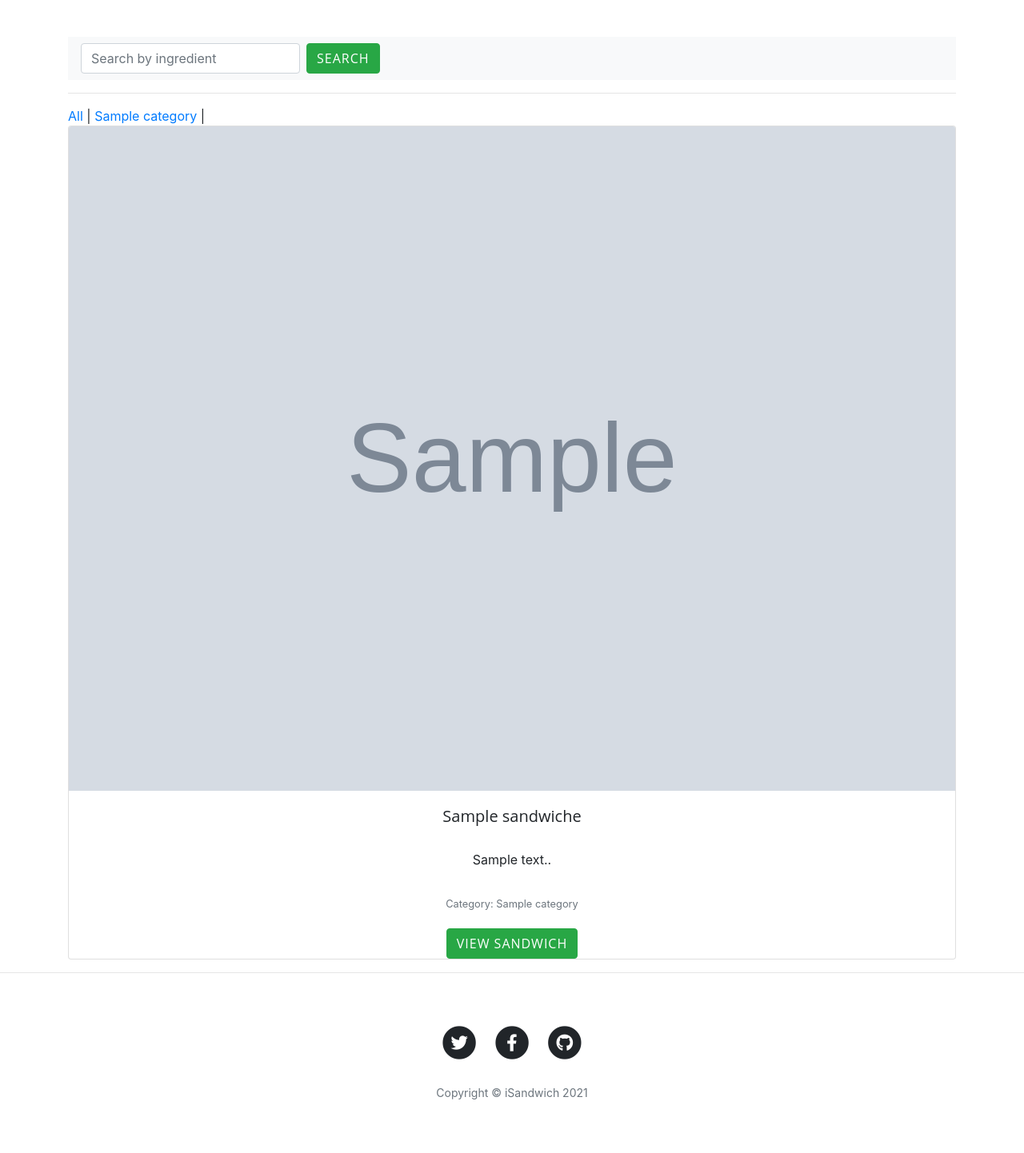
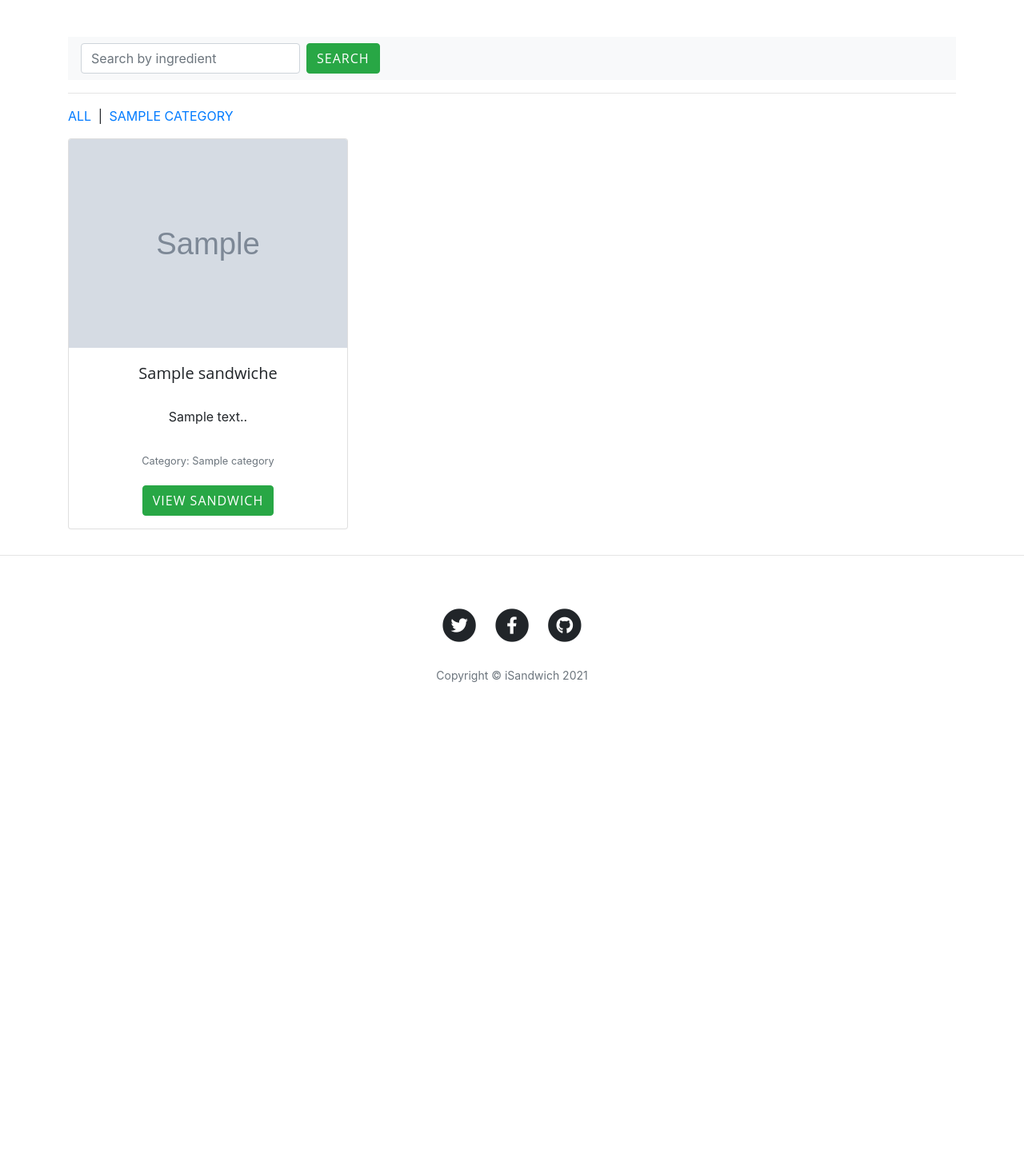
Before and after one commit to Code-Institute-Submissions/DannyNagyAI-DannyNagyAI-DannyNagyAI-Code-Institute-MS3-Project_JuneResub, a Flask app: page /sandwiches in a window 1280 px wide. Shown: the part 536-1978 px from the top of the page at 80% size. After the commit the page ends 1389 px from the top, so only its background shows below. Run offline with Flask 2, Linux system fonts and the light colour scheme; grey boxes marked "Sample" are stand-in pictures; a database or web service that is not in the repository returns one stand-in record (values such as "Sample title"); some libraries are stand-ins or nearby versions.

Commit message:
Merge branch 'master' of https://github.com/DannyNagyAI/DannyNagyAI-DannyNagyAI-Code-Institute-MS3-Project

```diff
--- a/run.py
+++ b/run.py
@@ -1,4 +1,5 @@
 import os
+import re
 import bson
 # from gridfs import GridFS - use in next version
 from flask import Flask, render_template, request, session
@@ -22,14 +23,20 @@ users_collection = db.users             # Select users
 def index():
     return render_template("index.html", title="Home of the brave", subtitle="Heal your cravings", heroimage="coverphoto-bg1.jpg")
 
+@app.route("/test")
+def test():
+    return render_template("test.html", title="Test layout", subtitle="Please give us peace", heroimage="coverphoto-bg6.jpg")
+
 @app.route("/about")
 def about():
     return render_template("about.html", title="About us", subtitle="The untold story", heroimage="coverphoto-bg6.jpg")
 
 @app.route("/search_sandwiches", methods=['POST'])
 def search_sandwiches():
-    search_string = "%"+request.form["search"]+"%"
-    search_result = sandwich_collection.find({"ingredients":{ "$regex": search_string }})
+    search_string = request.form["search"]
+    search_string = search_string.split()
+
+    search_result = sandwich_collection.find({'ingredients': {'$in': search_string}})
 
     return render_template("sandwiches.html", search_result = search_result, heroimage="coverphoto-bg7.jpg")
 
--- a/static/css/style.css
+++ b/static/css/style.css
@@ -1,6 +1,6 @@
-/*------------------*/
-/* General          */
-/*------------------*/
+/* ================================================ */
+/* General stuff - mostly small adjustments         */
+/* ================================================ */
 p {
     margin-top: 30px !important;
 }
@@ -12,6 +12,40 @@ footer a {
 footer a:hover {
    color: #0085a1 !important;
 }
+
+div#categories_filter {
+    margin-bottom: 1em;
+    text-transform: uppercase;
+}
+
+div#categories_filter ul {
+  list-style: none; /* Remove HTML bullets */
+  padding: 0;
+  margin: 0;
+}
+
+div#categories_filter li {
+  display: inline;
+}
+
+div#categories_filter li a:hover {
+  text-decoration: none;
+}
+
+div#categories_filter li:not(:last-child):after {
+  content: " | ";
+  padding:0.25em;
+}
+
+div.card {
+    margin-bottom: 1em;
+    padding-bottom: 1em;
+}
+
+div.card img {
+    max-width: 360px;
+}
+
 
 /*---------------*/
 /*------Home-----*/
--- a/templates/login_form.html
+++ b/templates/login_form.html
@@ -7,11 +7,11 @@
 <form class="card mt3" method="POST" action="/login">
     <div class="form-group">
         <label for="user_name">Username</label>
-        <input type="text" class="form-control" name="user_name" placeholder="Enter a username">
+        <input type="text" class="form-control" name="user_name" id="user_name"  placeholder="Enter a username">
     </div>
     <div class="form-group">
         <label for="password">Password</label>
-        <input type="password" class="form-control" name="password" placeholder="Enter a password">
+        <input type="password" class="form-control" name="password" id="password" placeholder="Enter a password">
     </div>
     <button type="submit" class="btn btn-success">Login</button>
 </form>
--- a/templates/sandwiches.html
+++ b/templates/sandwiches.html
@@ -8,28 +8,44 @@
     </form>
 </nav>
 <hr>
+
 {% if search_result %}
-<p>Got some results for ya!</p>
+<div>Search hits: {{ search_result.count() }}</div>
+<div class="row">
     {% for fs in search_result %}
-
-        <p>{{ fs["sandwich_name"] }}</p>
-        <p>{{ fs["description"] }}</p>
-
+        <div class="col-sm-4">
+            <div class="card text-center">
+                <img src="static/img/sandwiches/{{ fs["image"] }}" class="card-img-top" alt="...">
+                <div class="card-body">
+                    <h5 class="card-title">{{ fs["sandwich_name"] }}</h5>
+                    <p class="card-text">{{ fs["description"] }}.</p>
+                    <p class="card-text"><small class="text-muted">Category: {{ fs["category"] }}</small></p>
+                </div>
+                <div class="text-center">
+                    <a href="{{ url_for('view_sandwich') }}?id={{ fs["_id"] }}" class="btn btn-success">View Sandwich</a>
+                </div>
+            </div>
+        </div>
     {% endfor %}
-
+</div>
 {% else %}
 
     {% if categories[0] %}
-    <a href="?category=All">All</a> |
+    <div id="categories_filter">
+        <ul>
+        <li><a href="?category=All">All</a></li>
         {% for c in categories %}
-    <a href="?category={{ c["category_name"] }}">{{ c["category_name"] }}</a> |
+            <li><a href="?category={{ c["category_name"] }}">{{ c["category_name"] }}</a></li>
         {% endfor %}
+        </ul>
+    </div>
     {% endif %}
 
     {% if sandwiches[0] %}
-    <div class="card-group">
 
+    <div class="row">
         {% for s in sandwiches %}
+        <div class="col-sm-4">
             <div class="card text-center">
                 <img src="static/img/sandwiches/{{ s["image"] }}" class="card-img-top" alt="...">
                 <div class="card-body">
@@ -39,6 +55,7 @@
                 </div>
                 <div class="text-center">
                     <a href="{{ url_for('view_sandwich') }}?id={{ s["_id"] }}" class="btn btn-success">View Sandwich</a>
+                </div>
             </div>
         </div>
         {% endfor %}
```
Also changed, not shown: templates/profile.html (+4 -3 lines), templates/sandwich.html (+8 -26 lines), templates/sandwich_edit.html (+9 -9 lines), templates/sandwich_form.html (+8 -8 lines), README.md (deleted), static/img/sandwiches/mighty_sub.jpg. Lines whose indentation alone changed are shown as unchanged.
